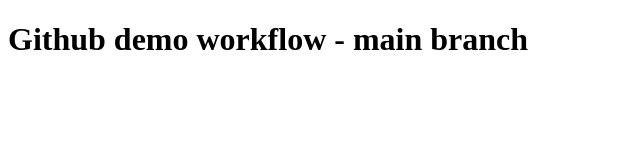
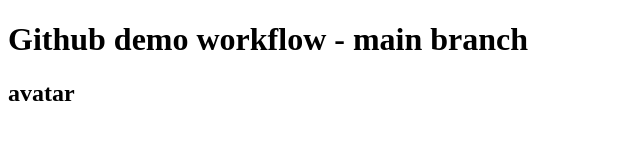
Before and after one commit to pankaj-prog/github-workflow-demo, a plain HTML site: page index.html in a window 1280 px wide. Shown: the whole page, without its empty margins (0-640 px from the left). Drawn offline with Linux system fonts and the light colour scheme.

Commit message:
avatar commit

```diff
--- a/index.html
+++ b/index.html
@@ -8,5 +8,7 @@
   </head>
   <body>
     <h1>Github demo workflow - main branch</h1>
+
+    <h2>avatar</h2>
   </body>
 </html>
```
